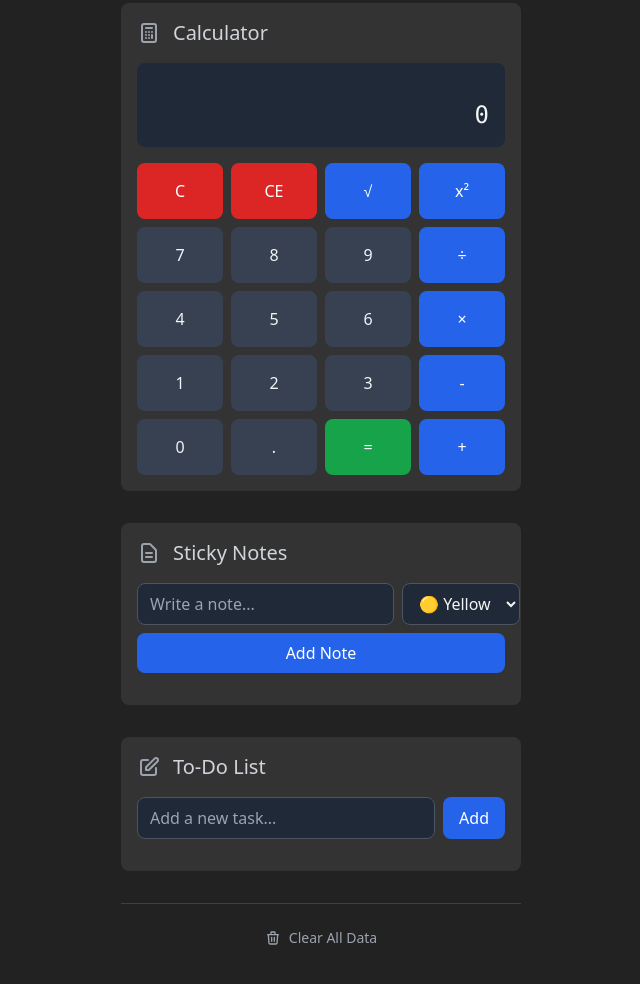
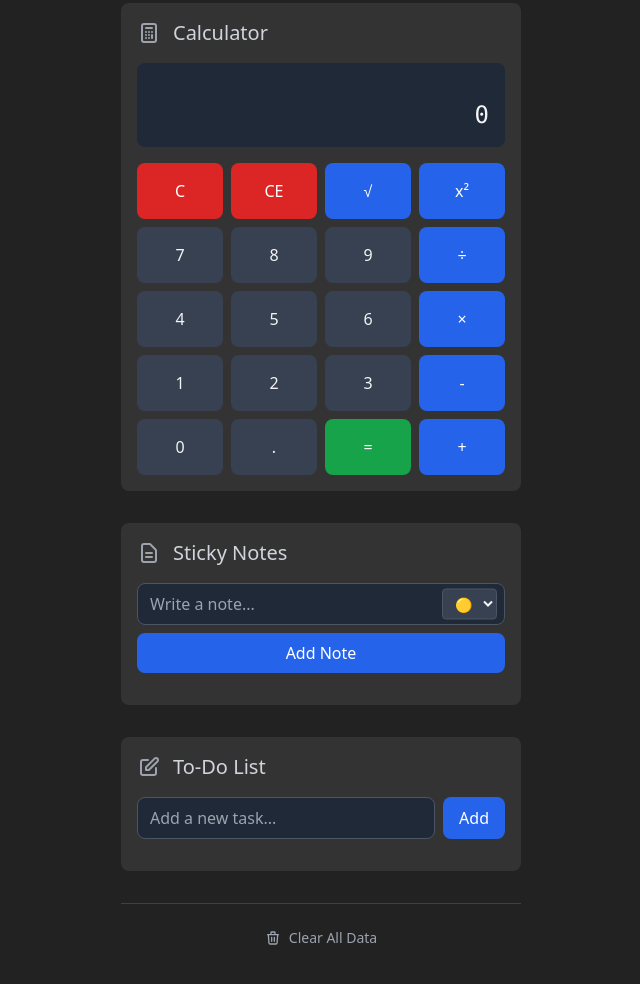
Before and after one commit to hbk-ronak/home, a plain HTML site: page index.html in a window 1280 px wide. Shown: the part 675-1659 px from the top of the page, without its empty margins (319-959 px from the left). Drawn offline with nearby package versions, Linux system fonts and the light colour scheme.

Commit message:
changes to sticky notes

```diff
--- a/index.html
+++ b/index.html
@@ -257,21 +257,21 @@
 
             <!-- Add Note Form -->
             <form id="noteForm" class="flex flex-col gap-2 mb-4">
-                <div class="flex gap-2">
+                <div class="relative">
                     <input
                         type="text"
                         id="noteInput"
                         placeholder="Write a note..."
-                        class="flex-1 px-3 py-2 bg-gray-800 border border-gray-600 rounded-lg text-gray-100 placeholder-gray-400 focus:outline-none focus:ring-2 focus:ring-blue-500 focus:border-transparent"
+                        class="w-full px-3 py-2 pr-12 bg-gray-800 border border-gray-600 rounded-lg text-gray-100 placeholder-gray-400 focus:outline-none focus:ring-2 focus:ring-blue-500 focus:border-transparent"
                     >
                     <select
                         id="noteColor"
-                        class="px-3 py-2 bg-gray-800 border border-gray-600 rounded-lg text-gray-100 focus:outline-none focus:ring-2 focus:ring-blue-500 focus:border-transparent"
+                        class="absolute right-2 top-1/2 transform -translate-y-1/2 px-2 py-1 bg-gray-700 border border-gray-600 rounded text-gray-100 text-sm focus:outline-none focus:ring-2 focus:ring-blue-500 focus:border-transparent"
                     >
-                        <option value="yellow">🟡 Yellow</option>
-                        <option value="pink">🩷 Pink</option>
-                        <option value="blue">🔵 Blue</option>
-                        <option value="green">🟢 Green</option>
+                        <option value="yellow">🟡</option>
+                        <option value="pink">🩷</option>
+                        <option value="blue">🔵</option>
+                        <option value="green">🟢</option>
                     </select>
                 </div>
                 <button
```
